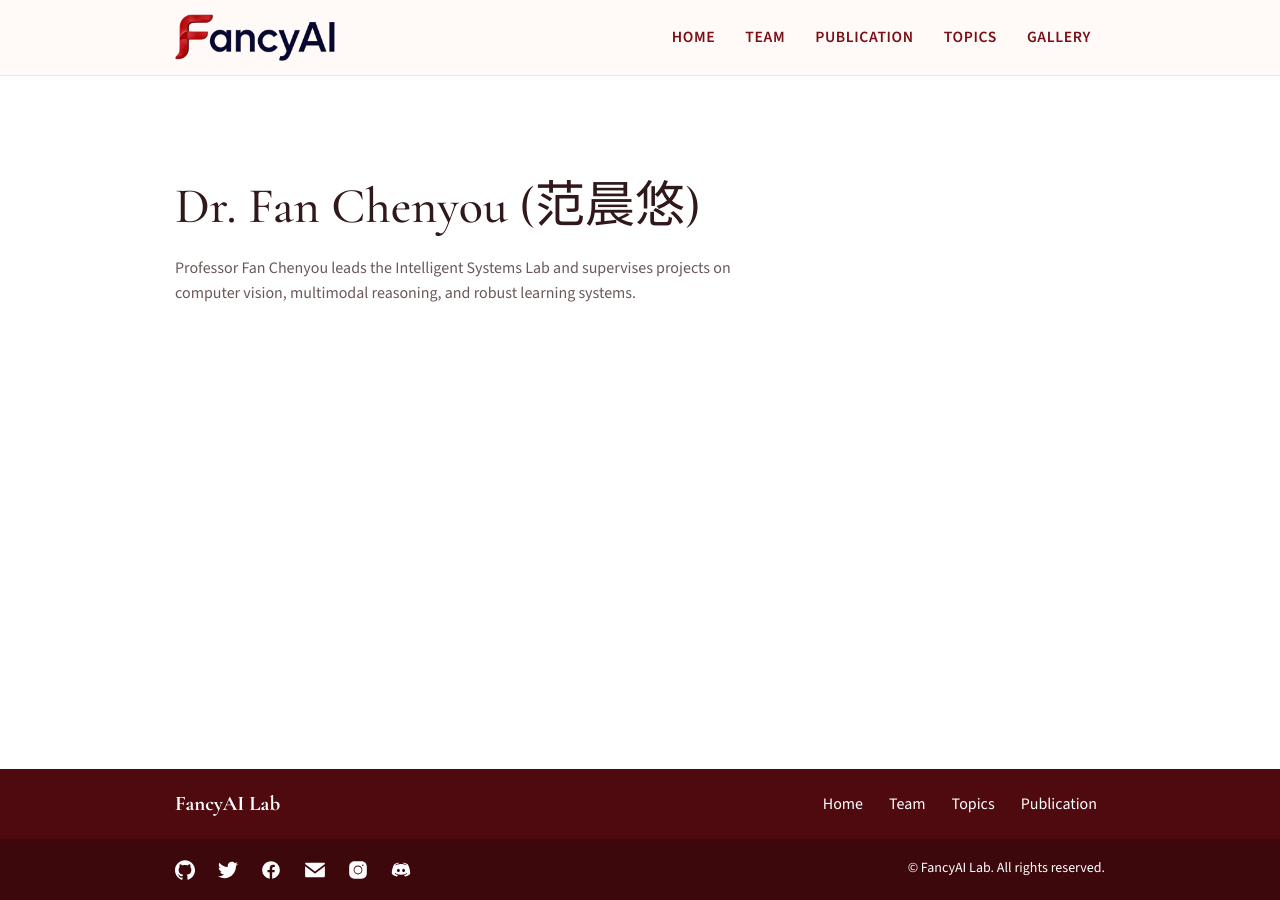
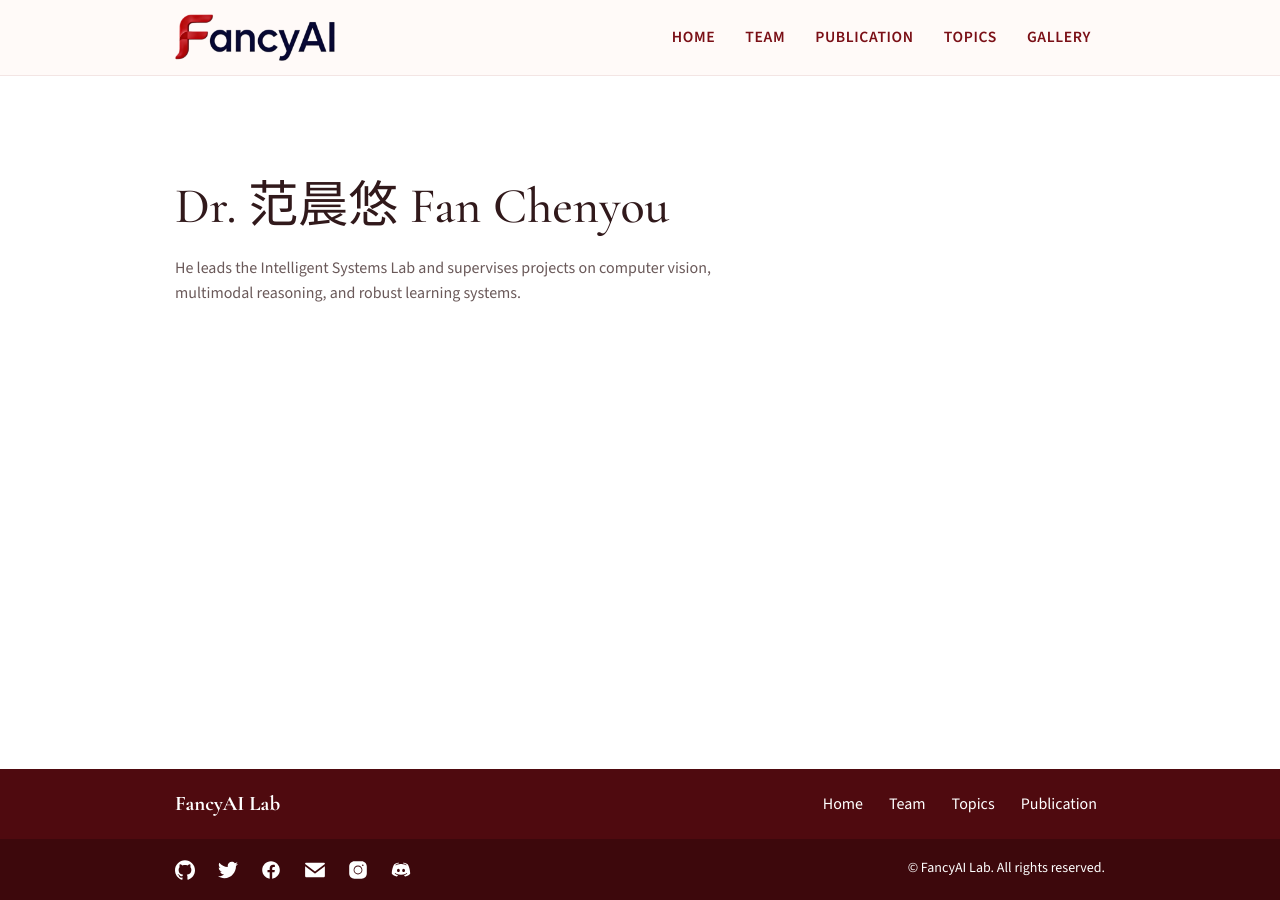
Before and after one commit to fanchenyou/fanchenyou.github.io, a Jekyll site: the page built from _team/FCY_1.md, in a window 1280 px wide. Built offline with Jekyll 4.4.1, drawn with Linux system fonts in a browser that asks for light colours.

Commit message:
add team members

```diff
--- a/_team/FCY.md
+++ b/_team/FCY_1.md
@@ -1,5 +1,5 @@
 ---
-title: "Dr. Fan Chenyou (范晨悠)"
+title: "Dr. 范晨悠 Fan Chenyou"
 date: 2026-04-13T10:47:58+08:00
 image: "images/team/FCY.jpg"
 jobtitle: "Associate Professor"
@@ -10,4 +10,4 @@ summary: "Leading the lab’s research  in visual intelligence, multi-agent lear
 weight: 1
 ---
 
-Professor Fan Chenyou leads the Intelligent Systems Lab and supervises projects on computer vision, multimodal reasoning, and robust learning systems.
+He leads the Intelligent Systems Lab and supervises projects on computer vision, multimodal reasoning, and robust learning systems.
```
Also changed, not shown: _team/ZY_2.md (renamed from _team/ZY.md, +2 -2 lines).
